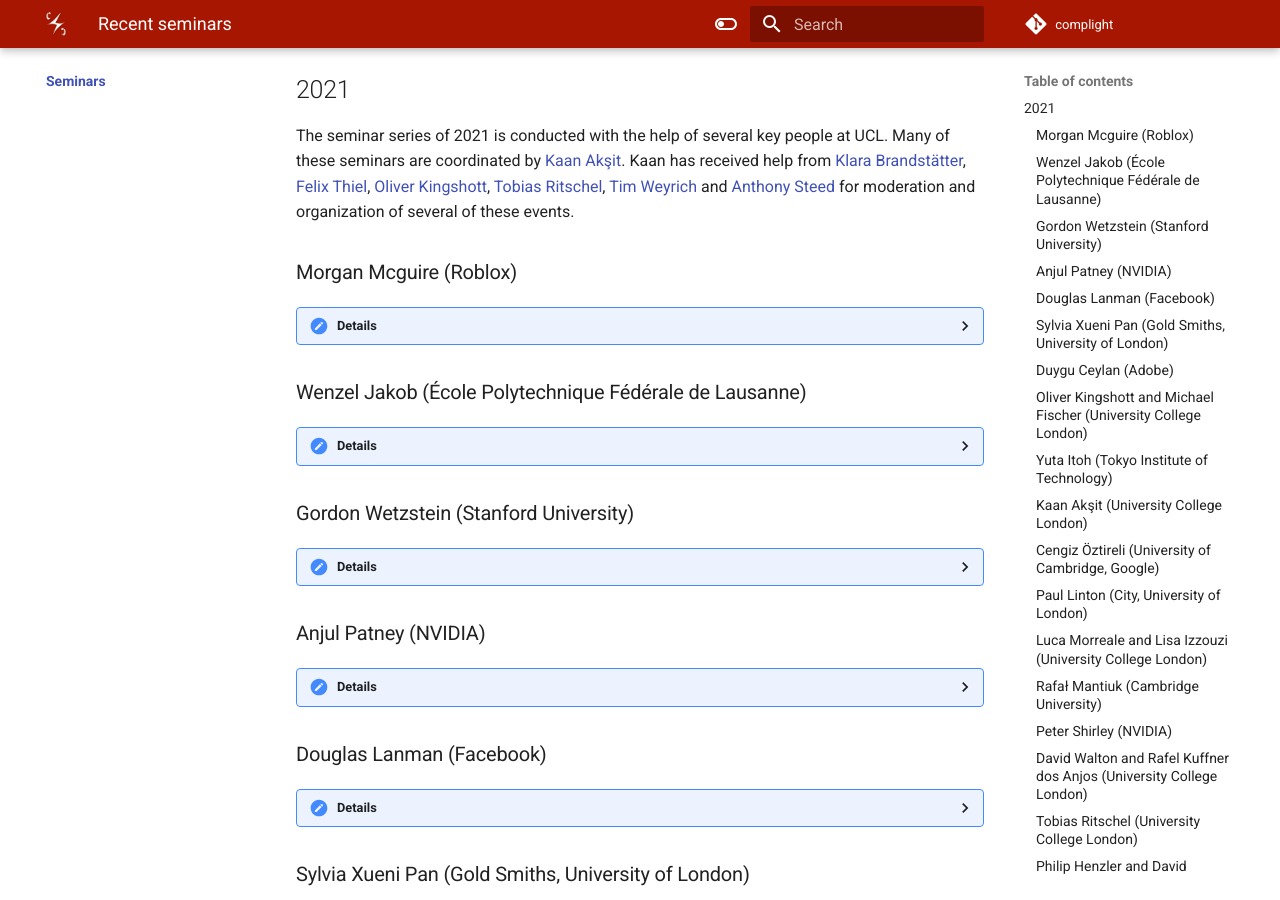
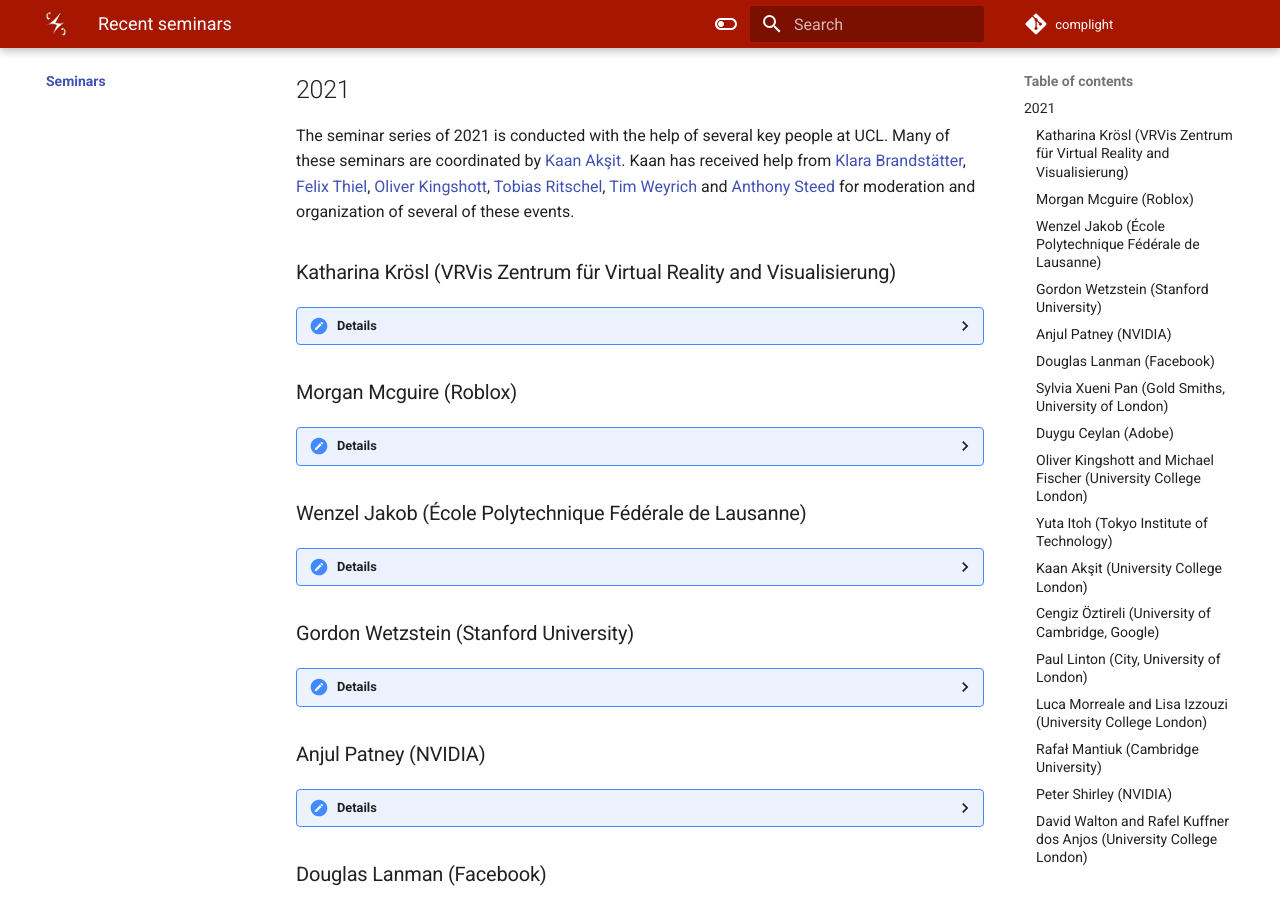
Before and after one commit to complight/complight.github.io, an MkDocs documentation site: the page built from docs/seminars/index.md, in a window 1280 px wide and 900 px high, scrolled down 423 px. Built offline with MkDocs 1.6.1 and Material for MkDocs 9.7.7, drawn with Linux system fonts in a browser that asks for light colours.

Commit message:
Updating seminars.

```diff
--- a/docs/seminars/index.md
+++ b/docs/seminars/index.md
@@ -10,6 +10,18 @@ Overall, seminars are a blend of internal and external presenters.
 The seminar series of 2021 is conducted with the help of several key people at UCL.
 Many of these seminars are coordinated by [Kaan Akşit](https://kaanaksit.com).
 Kaan has received help from [Klara Brandstätter](https://www.linkedin.com/in/klara-brandst%C3%A4tter-79b72820b?lipi=urn%3Ali%3Apage%3Ad_flagship3_profile_view_base_contact_details%3BxbCdu1E4RmWqTPAsdCipMw%3D%3D), [Felix Thiel](https://www.linkedin.com/in/felix-thiel-97a22215a?lipi=urn%3Ali%3Apage%3Ad_flagship3_profile_view_base_contact_details%3BGgHpsDNOTWeGPFWcUC5M6A%3D%3D), [Oliver Kingshott](http://oliver.kingshott.com/), [Tobias Ritschel](https://www.homepages.ucl.ac.uk/~ucactri/), [Tim Weyrich](https://reality.cs.ucl.ac.uk/weyrich.html) and [Anthony Steed](https://wp.cs.ucl.ac.uk/anthonysteed/) for moderation and organization of several of these events.
+
+
+### Katharina Krösl (VRVis Zentrum für Virtual Reality and Visualisierung)
+??? Details
+    **Date:**
+    20th October 2021
+
+    **Presenters:** [Katharina Krösl](https://dblp.uni-trier.de/pid/220/2980.html), Researcher at VRVis Zentrum für Virtual Reality und Visualisierung
+
+    **Title:** Simulating Vision Impairments in XR
+
+    **Watch:** [Recording (Password protected)](https://liveuclac-my.sharepoint.com/:v:/g/personal/ucackak_ucl_ac_uk/EVM3v-kW2GJGsOLin5AMzbUB8woPiqjf7gYZiElDaD9ndg?e=e6aC1n)
 
 
 ### Morgan Mcguire (Roblox)
```
